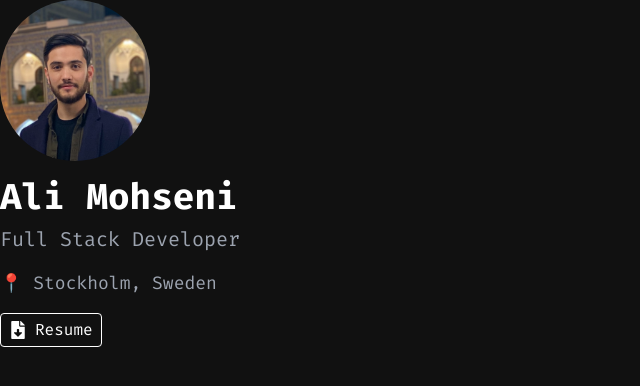
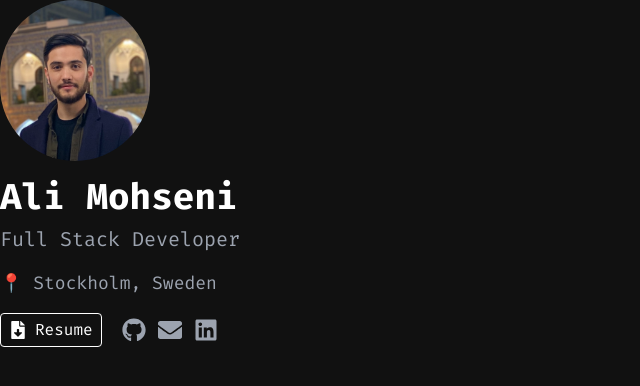
Before and after one commit to alimohseni99/portfolio, a Next.js app: page / in a window 1280 px wide. Shown: the top 386 px of the page, without its empty margins (0-640 px from the left). Built offline with nearby package versions, Linux system fonts and the light colour scheme.

Commit message:
added social links and button

```diff
--- a/src/socials/socials.tsx
+++ b/src/socials/socials.tsx
@@ -1,7 +1,13 @@
-import { FaFileDownload } from "react-icons/fa";
+import {
+  FaEnvelope,
+  FaFileDownload,
+  FaGithub,
+  FaLinkedin,
+} from "react-icons/fa";
 export function Socials() {
   return (
     <>
+      <div className="flex space-x-3 items-center">
         <a
           href="#"
           className="inline-flex items-center hover:bg-white text-white hover:text-[#111111] px-2 py-1 rounded transition duration-200 mr-2 border border-white"
@@ -9,6 +15,29 @@ export function Socials() {
           <FaFileDownload size={18} className="mr-2" />
           Resume
         </a>
+        <a
+          href="https://github.com/alimohseni99"
+          target="_blank"
+          rel="noopener noreferrer"
+          className="text-gray-400 hover:text-white"
+        >
+          <FaGithub size={24} />
+        </a>
+        <a
+          href="mailto: ali.mohseni05@yahoo.se"
+          className="text-gray-400 hover:text-white"
+        >
+          <FaEnvelope size={24} />
+        </a>
+        <a
+          href="https://www.linkedin.com/in/ali-mohseni-se/"
+          target="_blank"
+          rel="noopener noreferrer"
+          className="text-gray-400 hover:text-white"
+        >
+          <FaLinkedin size={24} />
+        </a>
+      </div>
     </>
   );
 }
```
Lines whose indentation alone changed are shown as unchanged.
